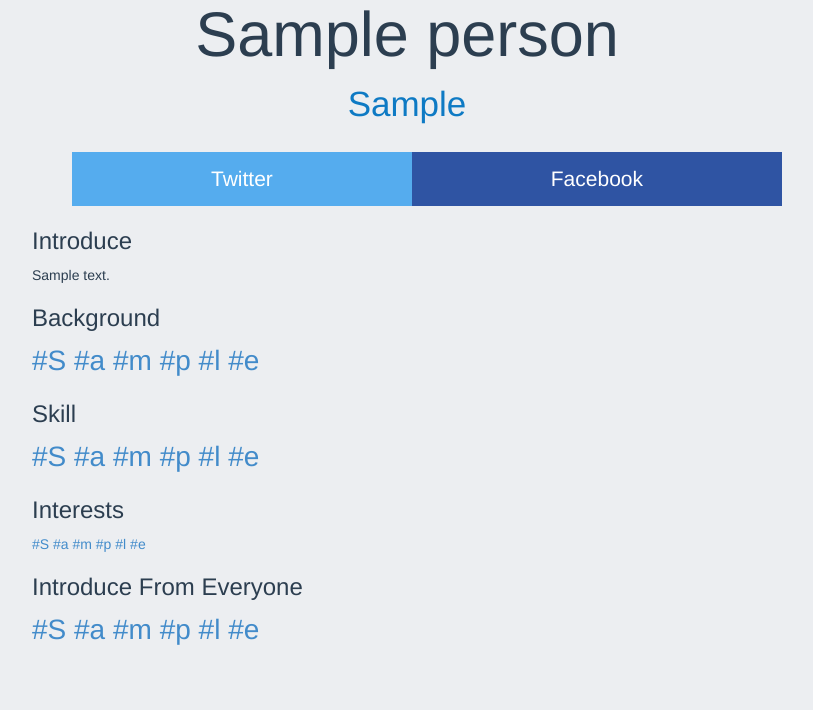
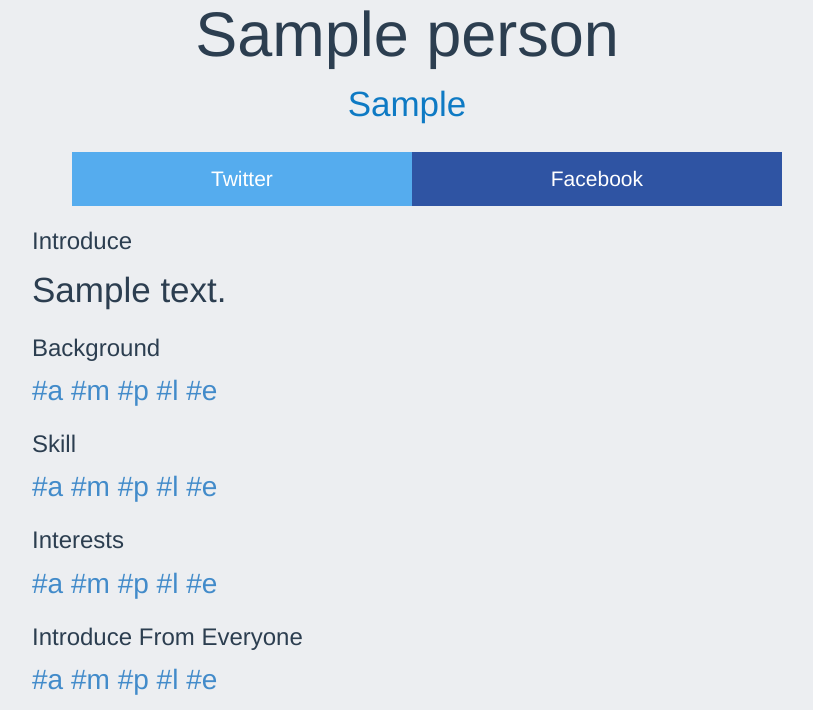
Before and after one commit to lorenzhart/KISS, a Django app: page / in a window 1280 px wide. Shown: the part 670-1380 px from the top of the page, without its empty margins (233-1046 px from the left). Before the commit the page ends 1315 px from the top, so only its background shows below. Run offline with Django 3.2, Linux system fonts and the light colour scheme; tables that the repository leaves empty hold one stand-in row (values such as "Sample post"); grey boxes marked "Sample" are stand-in pictures; parts of the project's set-up code (start-up, migrations or seed data) failed here and were passed over; some libraries are stand-ins or nearby versions.

Commit message:
#重複バグのfix

```diff
--- a/intro/introapp/static/css/base.css
+++ b/intro/introapp/static/css/base.css
@@ -10,6 +10,10 @@ img {
 margin:10%;
 width:80%;
 height:80%;
+}
+
+p {
+  font-size: 250%
 }
 
 h2.name{
--- a/intro/templates/index.html
+++ b/intro/templates/index.html
@@ -47,21 +47,29 @@
         <p class="introduce">{{ post.comment }}</p>
         <h3>Background</h3>
         <p class="hash">{%for b in post.background %}
-          <a href="/search/background/{{ b }}/">#{{ b }}</a>
+          {% if not forloop.first %}
+            <a href="/search/background/{{ b }}/">#{{ b }}</a>
+          {% endif %}
         {% endfor %}</p>
         <h3>Skill</h3>
         <p class="hash">{% for s in post.skill %}
-          <a href="/search/skill/{{ s }}/">#{{ s }}</a>
-           {% endfor %}
+          {% if not forloop.first %}
+            <a href="/search/skill/{{ s }}/">#{{ s }}</a>
+          {% endif %}
+        {% endfor %}
         <h3>Interests</h3>
-        <p class="introduce">
+        <p class="hash">
         {% for i in post.interest %}
-          <a href="/search/interest/{{ i }} }}/">#{{ i }}</a>
+          {% if not forloop.first %}
+            <a href="/search/interest/{{ i }} }}/">#{{ i }}</a>
+          {% endif %}
         {% endfor %}
         </p>
         <h3>Introduce From Everyone </h3>
         <p class="hash">{% for intro in post.introduce %}
-          <a href="/search/introduce/{{ intro }}/">#{{ intro }}</a>
+          {% if not forloop.first %}
+            <a href="/search/introduce/{{ intro }}/">#{{ intro }}</a>
+          {% endif %}
           {% endfor %}
         </p>
       </div>
```
